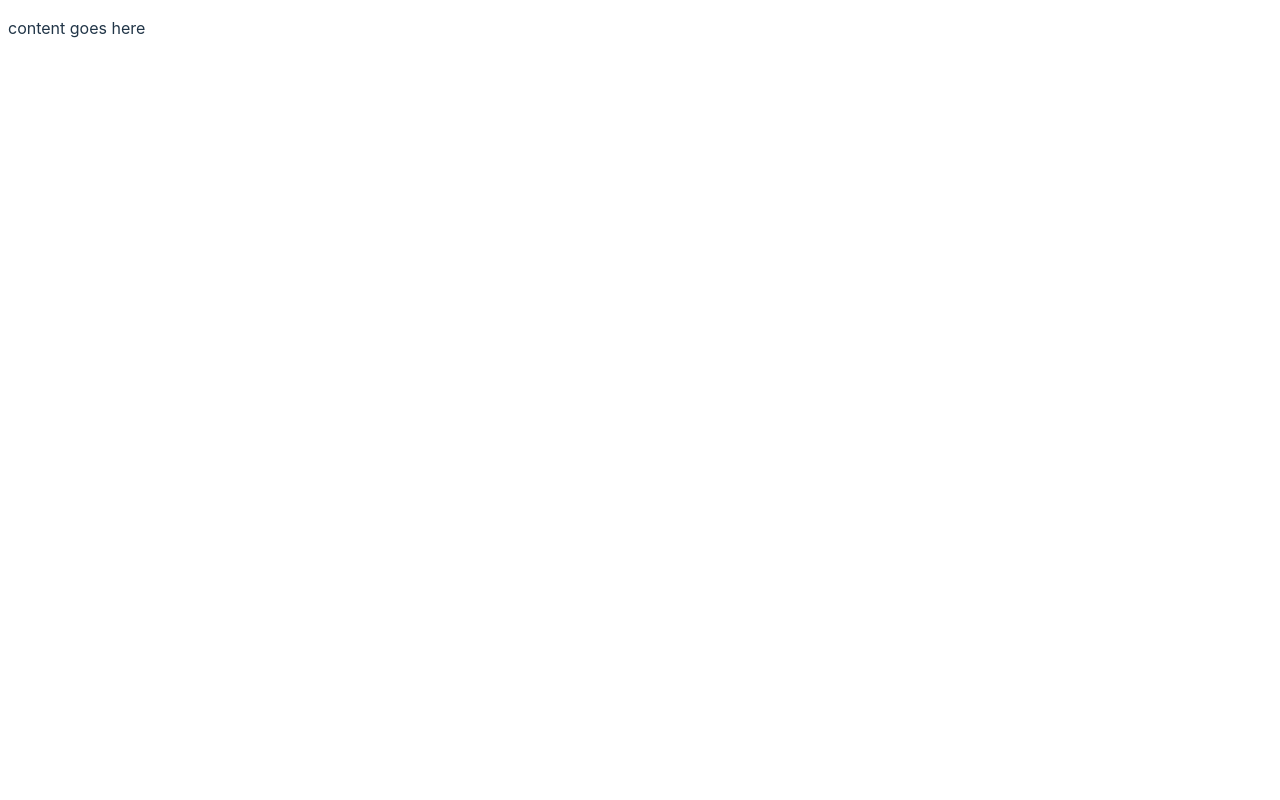
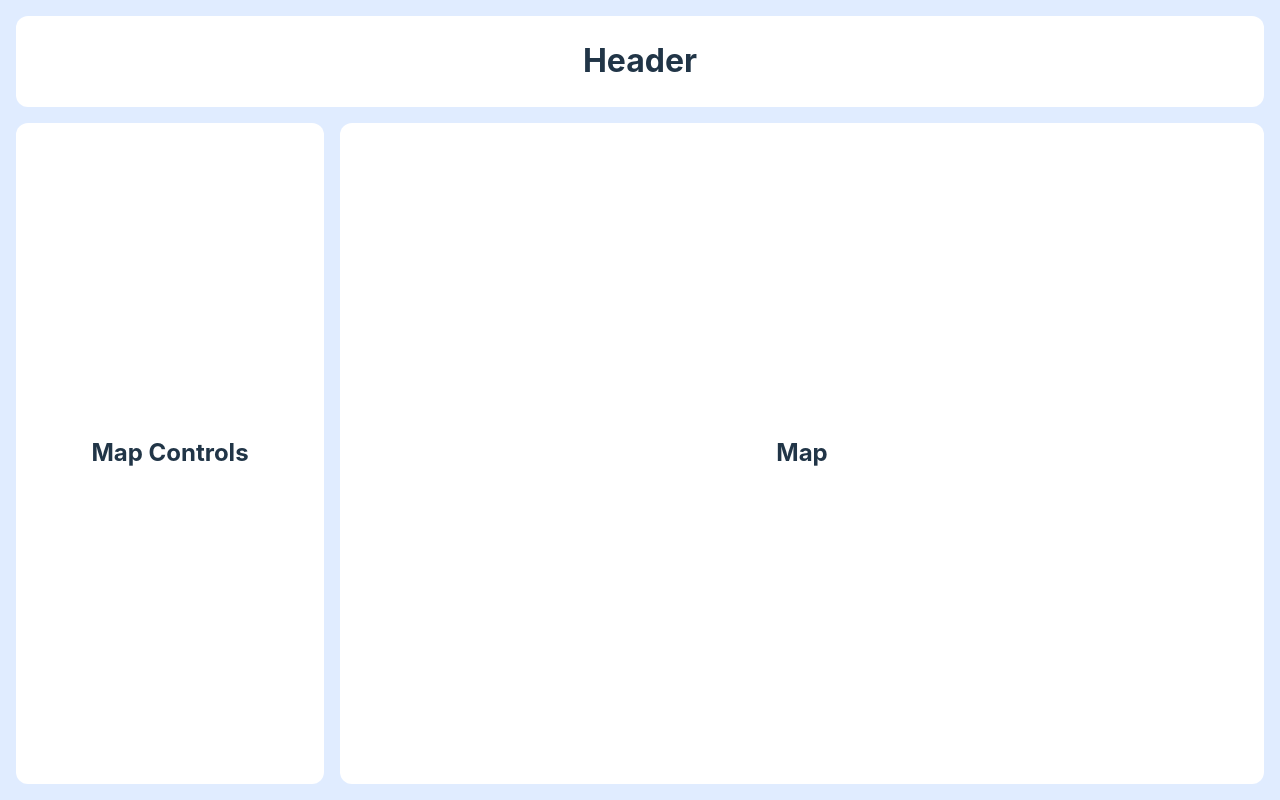
Before and after one commit to Nixxs/SpatialDataTransformer, a React (Vite) app: page / in a window 1280 px wide. Built offline with nearby package versions, Linux system fonts and the light colour scheme; the HTML template or start-up script is replaced by a standard one.

Commit message:
setup layout and themes

```diff
--- a/package.json
+++ b/package.json
@@ -15,8 +15,10 @@
     "@fontsource/roboto": "^5.0.13",
     "@mui/icons-material": "^5.16.1",
     "@mui/material": "^5.16.1",
+    "mapbox-gl": "^3.5.1",
     "react": "^18.3.1",
-    "react-dom": "^18.3.1"
+    "react-dom": "^18.3.1",
+    "react-map-gl": "^7.1.7"
   },
   "devDependencies": {
     "@types/react": "^18.3.3",
--- a/src/App.css
+++ b/src/App.css
@@ -0,0 +1,7 @@
+body,html {
+    margin: 0;
+    padding: 0;
+}
+* {
+    box-sizing: border-box;
+}
--- a/src/App.tsx
+++ b/src/App.tsx
@@ -1,10 +1,16 @@
 import "./App.css";
+import Content from "./components/Content";
+import Layout from "./components/Layout";
+import ThemeProvider from "./components/ThemeContext";
+import { FC} from 'react';
 
-function App() {
+const App:FC = () =>  {
 	return (
-		<>
-			<p>content goes here</p>
-		</>
+		<ThemeProvider>
+			<Content>
+				<Layout />
+			</Content>
+		</ThemeProvider>
 	);
 }
 
--- /dev/null
+++ b/src/components/Content.tsx
@@ -0,0 +1,28 @@
+import {ReactNode, FC, useContext} from 'react';
+import {Box} from '@mui/material';
+import { ThemeContext } from "./ThemeContext";
+
+type ContentProps = {
+	  children: ReactNode;
+};
+
+const Content:FC<ContentProps> = ({children}) => {
+	const { theme }  = useContext(ThemeContext);
+
+	return (
+		<Box
+			sx={{
+				display: 'flex',
+				flexDirection: 'column',
+				height: "100vh",
+				padding: 0,
+				margin: 0,
+				backgroundColor: theme.palette.background.default,
+			}}
+		>
+			{children}
+		</Box>
+	);
+}
+
+export default Content;
--- /dev/null
+++ b/src/components/Layout.tsx
@@ -0,0 +1,73 @@
+import {Box} from '@mui/material';
+import { ThemeContext } from "./ThemeContext";
+import { useContext } from 'react';
+
+
+const Layout = () => {
+	const {theme} = useContext(ThemeContext);
+
+	return (
+		<Box
+			sx={{
+				flex: 1,
+				display: 'flex',
+				flexDirection: 'column',
+				padding: 2
+			}}
+		>
+			<Box
+				sx={{
+					flex: 0,
+					display: 'flex',
+					flexDirection: 'row',
+					justifyContent: 'center',
+					alignItems: 'center',
+					backgroundColor: theme.palette.background.paper,
+					borderRadius: 3,
+				}}
+			>
+				<h1>Header</h1>
+			</Box>
+			<Box
+				sx={{
+					flex: 1,
+					display: 'flex',
+					flexDirection: 'row',
+				}}
+			>
+				<Box
+					sx={{
+						flex: 1,
+						display: 'flex',
+						flexDirection: 'column',
+						justifyContent: 'center',
+						alignItems: 'center',
+						backgroundColor: theme.palette.background.paper,
+						borderRadius: 3,
+						marginRight: 2,
+						marginTop: 2,
+					}}
+				>
+					<h2>Map Controls</h2>
+				</Box>
+				<Box
+					sx={{
+						flex: 3,
+						display: 'flex',
+						flexDirection: 'column',
+						justifyContent: 'center',
+						alignItems: 'center',
+						backgroundColor: theme.palette.background.paper,
+						borderRadius: 3,
+						marginTop: 2,
+					}}
+				>
+					<h2>Map</h2>
+				</Box>
+
+			</Box>
+		</Box>
+	);
+}
+
+export default Layout;
--- /dev/null
+++ b/src/components/ThemeContext.tsx
@@ -0,0 +1,38 @@
+import { createContext, FC, ReactNode, useState, useEffect } from "react";
+import { darkTheme, lightTheme } from "../themes/Themes";
+
+type Theme = typeof darkTheme;
+
+type ThemeContextType = {
+	theme: Theme;
+	setTheme: (theme: Theme) => void;
+};
+
+const defaultContextValue: ThemeContextType = {
+	theme: darkTheme,
+	setTheme: () => {},
+};
+
+export const ThemeContext =
+	createContext<ThemeContextType>(defaultContextValue);
+
+type ThemeProviderProps = {
+	children: ReactNode;
+};
+
+const ThemeProvider: FC<ThemeProviderProps> = ({ children }) => {
+	const [theme, setTheme] = useState(darkTheme);
+
+	useEffect(() => {
+		const userPrefersDark = window.matchMedia("(prefers-color-scheme: dark)").matches;
+		setTheme(userPrefersDark ? darkTheme : lightTheme);
+	}, []);
+
+	return (
+		<ThemeContext.Provider value={{ theme, setTheme }}>
+			{children}
+		</ThemeContext.Provider>
+	);
+};
+
+export default ThemeProvider;
--- /dev/null
+++ b/src/themes/Themes.tsx
@@ -0,0 +1,31 @@
+export const lightTheme = {
+	type: "light",
+	palette: {
+		primary: {
+			main: "#3f51b5",
+		},
+		secondary: {
+			main: "#f50057",
+		},
+		background: {
+			default: "#e0ecff",
+			paper: "#fff",
+		},
+	},
+};
+
+export const darkTheme = {
+	type: "dark",
+	palette: {
+		primary: {
+			main: "#f50057",
+		},
+		secondary: {
+			main: "#3f51b5",
+		},
+		background: {
+			default: "#242424",
+			paper: "#333",
+		},
+	},
+};
```
Also changed, not shown: 1 other file (tests, documents, lock files or other folders).
